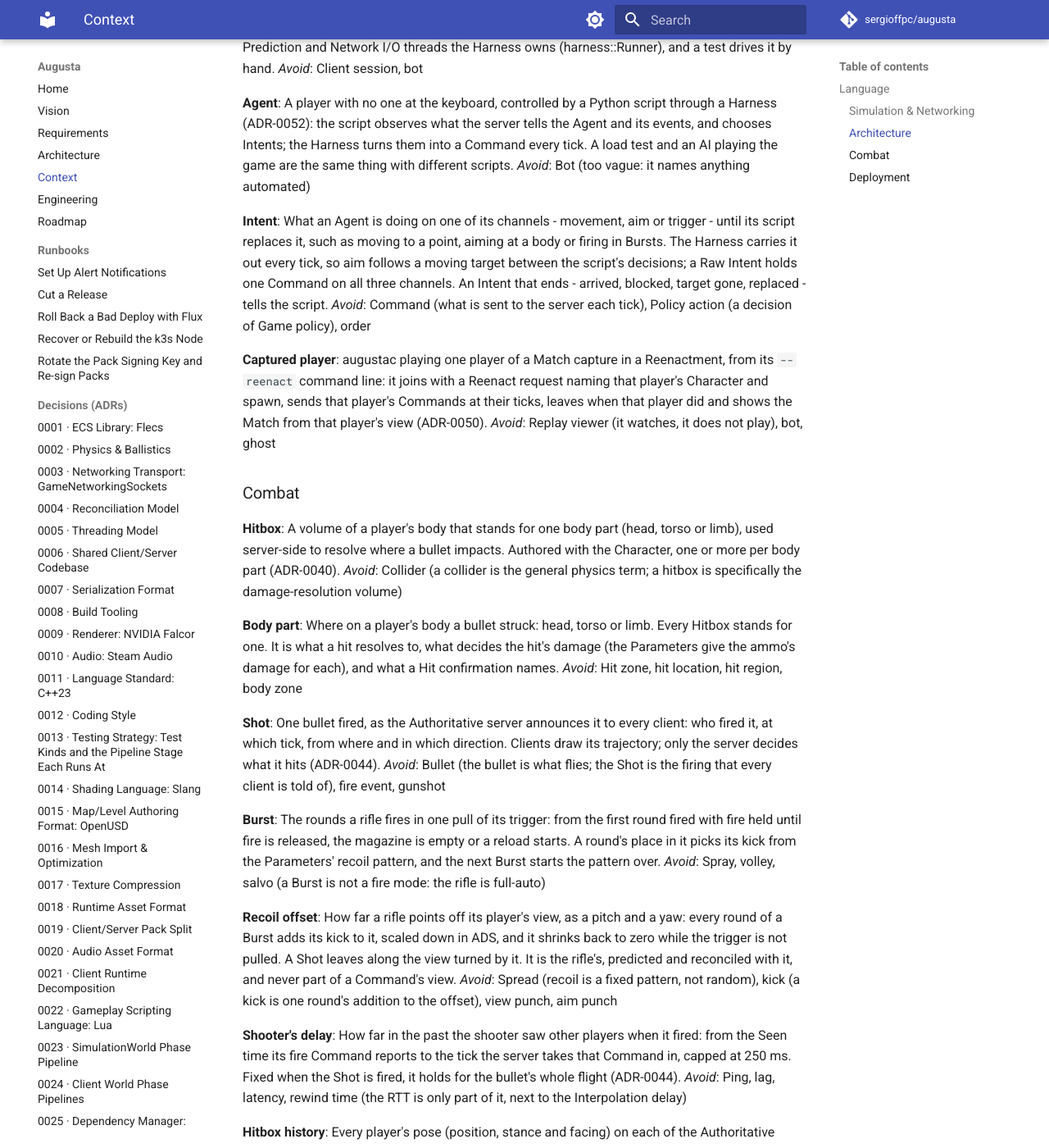
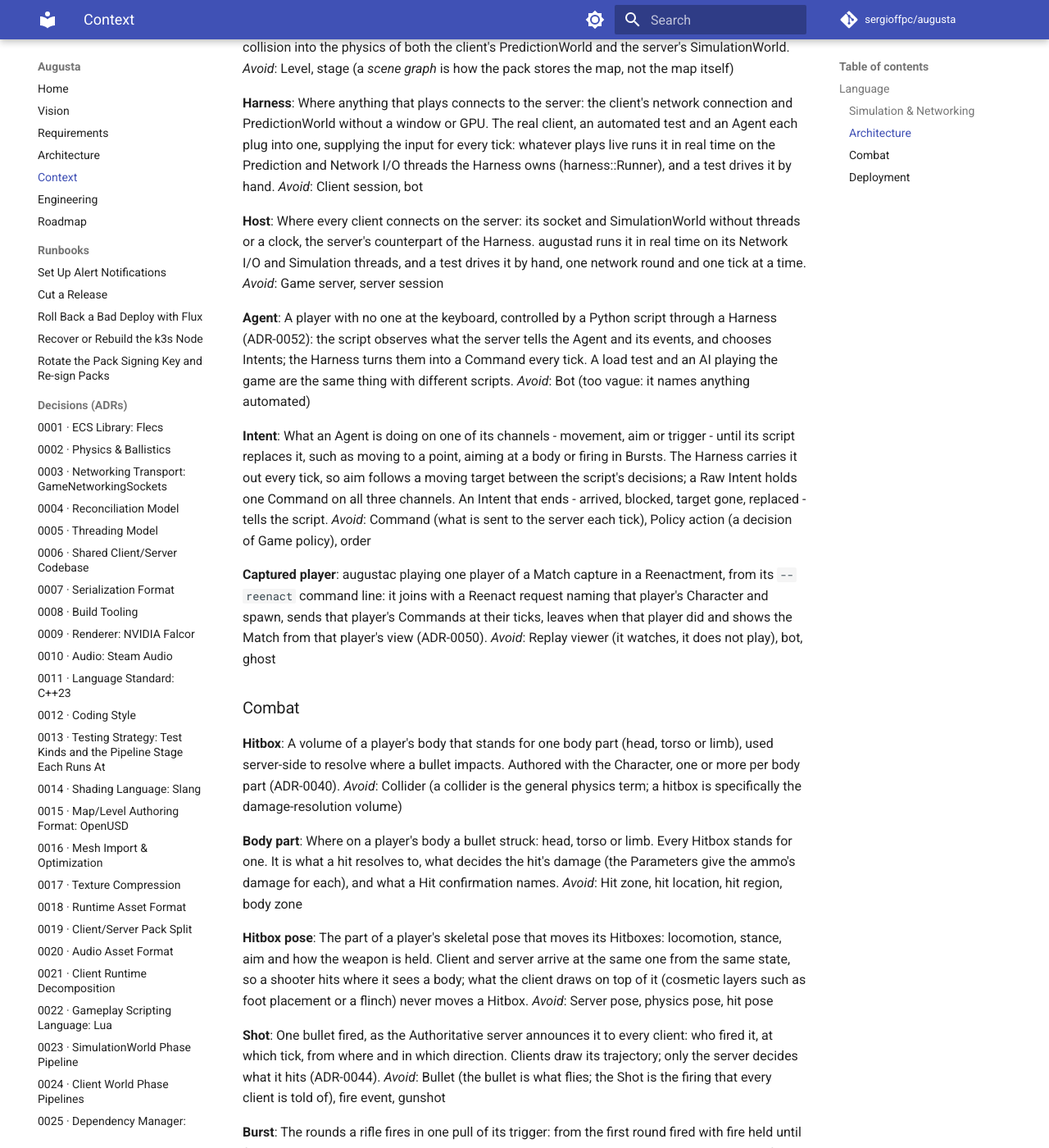
Before and after one commit to sergioffpc/augusta, an MkDocs documentation site: the page built from CONTEXT.md, in a window 1280 px wide and 1400 px high, scrolled down 5145 px. Shown: the whole window at 82% size. Built offline with MkDocs 1.6.1 and Material for MkDocs 9.7.7, drawn with Linux system fonts in a browser that asks for light colours; comment, search, counter and statistics services are not loaded; some of the changed text lies outside the part shown.

Commit message:
docs: record executables as Glue and skeletal hitboxes
ADR-0060: augustad, augustac and the C++ tools hold only Glue; Mechanism
lives in modules, Game policy in Lua, checked at configure time.
ADR-0061: Hitboxes follow the skeleton through a shared Hitbox pose.
CONTEXT.md gains Glue, Hitbox pose and Host; ARCHITECTURE.md §5 and §9
point at both.

Co-Authored-By: Claude Opus 5.5 <noreply@anthropic.com>

```diff
--- a/CONTEXT.md
+++ b/CONTEXT.md
@@ -194,6 +194,13 @@ SimulationWorld's Scripts/Behaviours phase, kept out of C++ so it can change
 without touching mechanism code. _Avoid_: Game logic, gameplay code (too broad —
 conflates policy with mechanism)
 
+**Glue**: What an executable adds to the modules it is built from, and the only
+thing it adds: its entry point, its phases from config to runtime, the threads
+it owns, the modules it builds and the wiring of one's output into another's
+input. It holds neither Mechanism nor Game policy; anything worth a test of its
+own is not Glue and belongs in a module. _Avoid_: Application logic, server
+logic, client logic
+
 **Rules**: A scenario's Game policy as one Lua script: every hook of its game
 mode, such as who spawns where (`assign_spawns`) and when the Match is won
 (`on_tick`), chosen together because they describe the same mode. The scenario's
@@ -250,6 +257,12 @@ tick: whatever plays live runs it in real time on the Prediction and Network I/O
 threads the Harness owns (harness::Runner), and a test drives it by hand.
 _Avoid_: Client session, bot
 
+**Host**: Where every client connects on the server: its socket and
+SimulationWorld without threads or a clock, the server's counterpart of the
+Harness. augustad runs it in real time on its Network I/O and Simulation
+threads, and a test drives it by hand, one network round and one tick at a time.
+_Avoid_: Game server, server session
+
 **Agent**: A player with no one at the keyboard, controlled by a Python script
 through a Harness (ADR-0052): the script observes what the server tells the
 Agent and its events, and chooses Intents; the Harness turns them into a Command
@@ -282,6 +295,12 @@ damage-resolution volume)
 Every Hitbox stands for one. It is what a hit resolves to, what decides the
 hit's damage (the Parameters give the ammo's damage for each), and what a Hit
 confirmation names. _Avoid_: Hit zone, hit location, hit region, body zone
+
+**Hitbox pose**: The part of a player's skeletal pose that moves its Hitboxes:
+locomotion, stance, aim and how the weapon is held. Client and server arrive at
+the same one from the same state, so a shooter hits where it sees a body; what
+the client draws on top of it (cosmetic layers such as foot placement or a
+flinch) never moves a Hitbox. _Avoid_: Server pose, physics pose, hit pose
 
 **Shot**: One bullet fired, as the Authoritative server announces it to every
 client: who fired it, at which tick, from where and in which direction. Clients
```
Also changed, not shown: docs/ARCHITECTURE.md (+9 -0 lines), docs/adr/0060-executables-are-glue.md (added, +62 -0 lines), docs/adr/0061-skeletal-hitboxes.md (added, +62 -0 lines).
